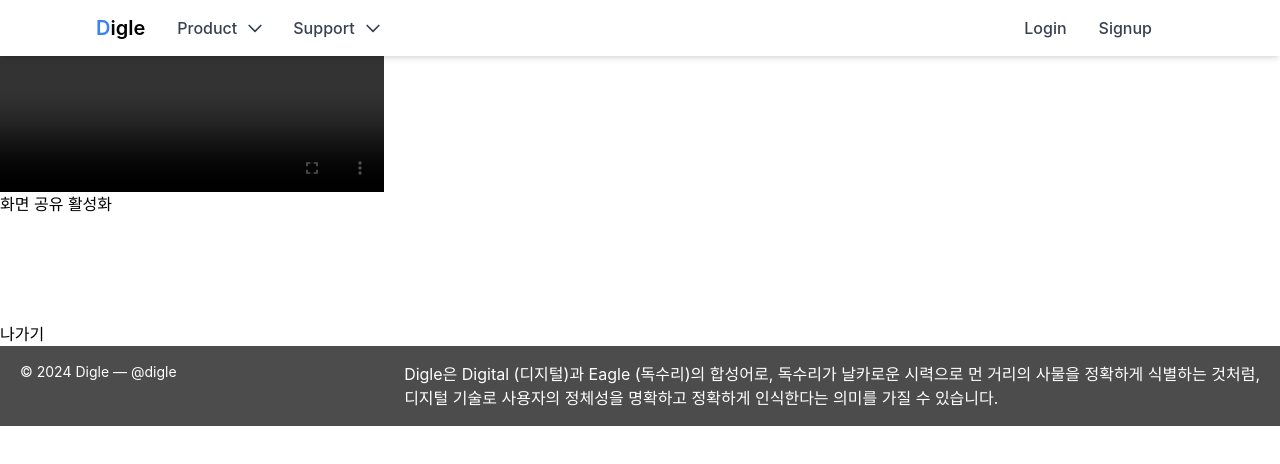
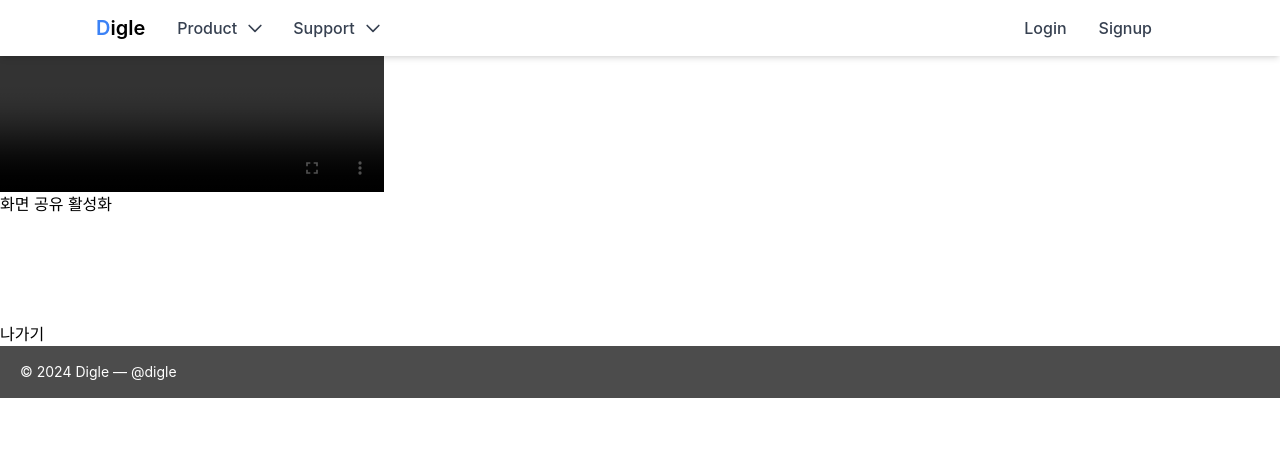
Before and after one commit to kimchiuk/Digle, a React (Create React App) app in the folder front/: page /vchat in a window 1280 px wide. Shown: the top 464 px of the page. Built offline with nearby package versions, Linux system fonts and the light colour scheme.

Commit message:
front-update-footer

```diff
--- a/front/src/components/Footer.js
+++ b/front/src/components/Footer.js
@@ -16,15 +16,14 @@ const Footer = () => {
             @digle
           </a>
         </p>
-        <br/><br/>
         <span className=" inline-flex sm:ml-auto sm:mt-0 mt-2 justify-center sm:justify-start">
-          <p className="hidden md:block">
+          {/* <p className="hidden md:block">
             Digle은 Digital (디지털)과 Eagle (독수리)의 합성어로, 독수리가
             날카로운 시력으로 먼 거리의 사물을 정확하게 식별하는 것처럼,
             <br />
             디지털 기술로 사용자의 정체성을 명확하고 정확하게 인식한다는 의미를
             가질 수 있습니다.
-          </p>
+          </p> */}
         </span>
       </div>
     </footer>
```
Also changed, not shown: 1 other file (tests, documents, lock files or other folders).
